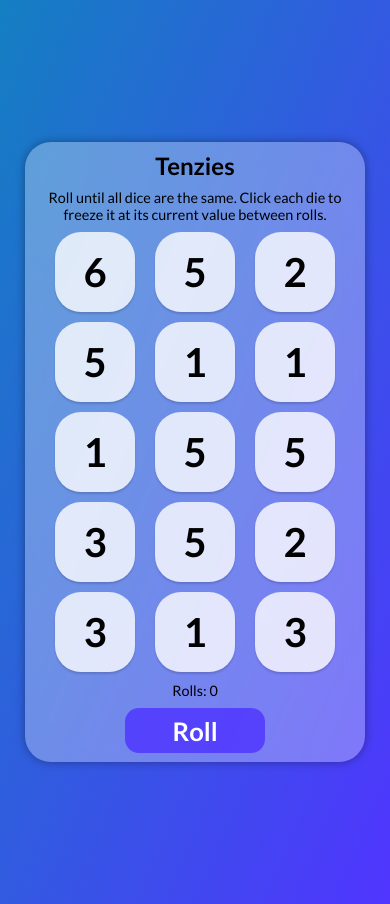
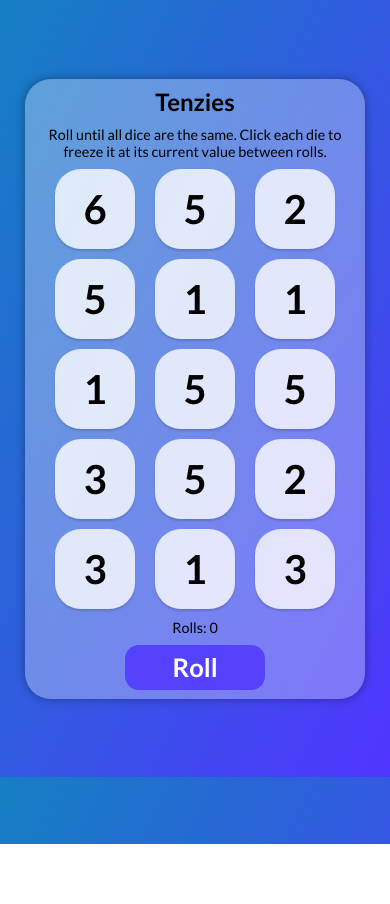
Before and after one commit to jhn322/tenzies-game, a React (Vite) app: page / in a window 390 px wide. After the commit the page ends 844 px from the top, so only its background shows below. Built offline with nearby package versions, Linux system fonts and the light colour scheme.

Commit message:
mobile improvements

```diff
--- a/src/index.css
+++ b/src/index.css
@@ -115,6 +115,7 @@ main {
   .container {
     display: flex;
     flex-direction: column;
+    height: 85vh;
   }
 
   .die-face {
```
